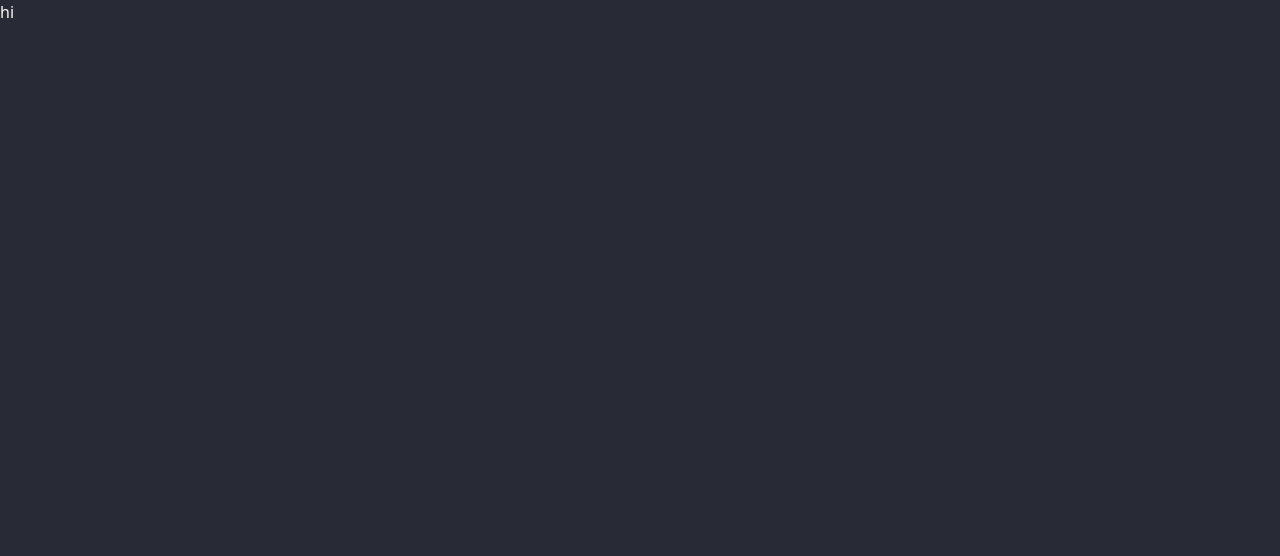
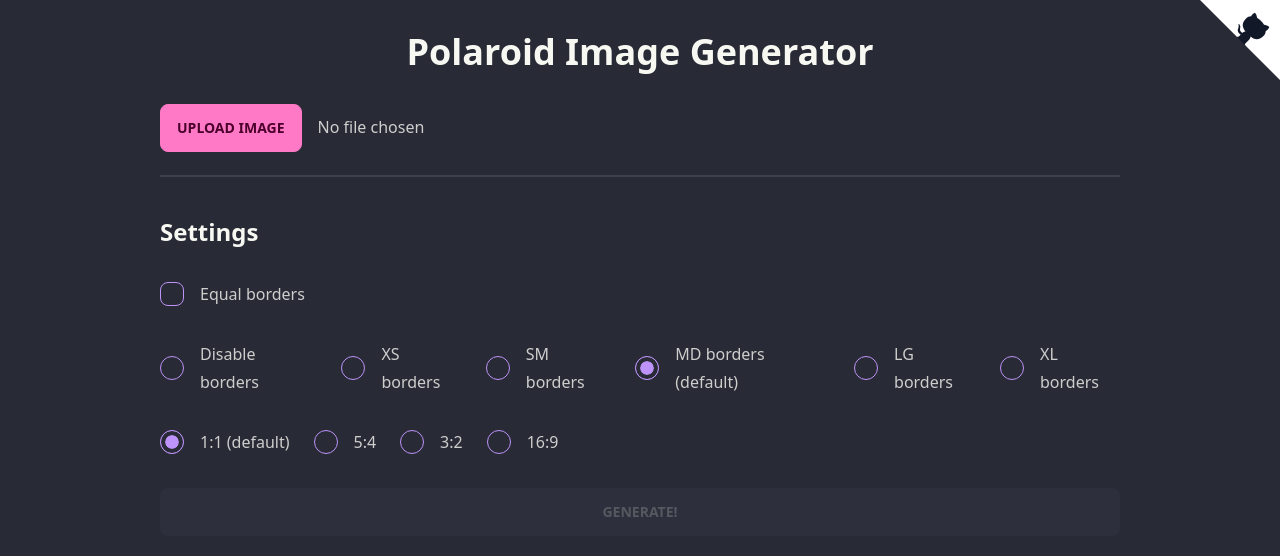
Before and after one commit to Kevin-Cai-dev/polaroid-image-decorator, a Next.js app in the folder frontend/: page / in a window 1280 px wide. Shown: the top 556 px of the page. Built offline with nearby package versions, Linux system fonts and the light colour scheme.

Commit message:
initial frontend settings

```diff
--- /dev/null
+++ b/frontend/src/common/static.tsx
@@ -0,0 +1,55 @@
+export const borderSizes = [
+    {
+        display: 'Disable borders',
+        value: 'disable_borders',
+        group: 'border-size',
+    },
+    {
+        display: 'XS borders',
+        value: 'xs_borders',
+        group: 'border-size',
+    },
+    {
+        display: 'SM borders',
+        value: 'sm_borders',
+        group: 'border-size',
+    },
+    {
+        display: 'MD borders (default)',
+        value: 'md_borders',
+        group: 'border-size',
+    },
+    {
+        display: 'LG borders',
+        value: 'lg_borders',
+        group: 'border-size',
+    },
+    {
+        display: 'XL borders',
+        value: 'xl_borders',
+        group: 'border-size',
+    },
+];
+
+export const aspectRatios = [
+    {
+        display: '1:1 (default)',
+        value: 'ratio_1_1',
+        group: 'aspect-ratio',
+    },
+    {
+        display: '5:4',
+        value: 'ratio_5_4',
+        group: 'aspect-ratio',
+    },
+    {
+        display: '3:2',
+        value: 'ratio_3_2',
+        group: 'aspect-ratio',
+    },
+    {
+        display: '16:9',
+        value: 'ratio_16_9',
+        group: 'aspect-ratio',
+    },
+];
--- /dev/null
+++ b/frontend/src/common/types.tsx
@@ -0,0 +1,5 @@
+export interface InputSettings {
+    evenBorder: boolean;
+    borderWidth: string;
+    aspectRatio: string;
+}
--- /dev/null
+++ b/frontend/src/components/equal-border-toggle.tsx
@@ -0,0 +1,24 @@
+import { Dispatch, SetStateAction } from 'react';
+
+interface Props {
+    isToggled: boolean;
+    handleChange: Dispatch<SetStateAction<boolean>>;
+}
+
+export const EqualBorderToggle = ({ isToggled, handleChange }: Props) => {
+    const onChange = () => {
+        handleChange(!isToggled);
+    };
+
+    return (
+        <div className="flex content-center gap-4">
+            <input
+                type="checkbox"
+                checked={isToggled}
+                onChange={onChange}
+                className="checkbox checkbox-secondary self-center"
+            />
+            <span>Equal borders</span>
+        </div>
+    );
+};
--- /dev/null
+++ b/frontend/src/components/github-corner.tsx
@@ -0,0 +1,29 @@
+export const GithubCorner = () => {
+    return (
+        <a
+            href="https://github.com/kevin-cai-dev/polaroid-image-decorator"
+            target="_blank"
+            className="github-corner absolute top-0 right-0"
+            aria-label="View source on GitHub"
+            rel="noreferrer"
+        >
+            <svg
+                width="80"
+                height="80"
+                viewBox="0 0 250 250"
+                className="absolute top-0 right-0 fill-white text-gray-900"
+                aria-hidden="true"
+            >
+                <path d="M0,0 L115,115 L130,115 L142,142 L250,250 L250,0 Z"></path>
+                <path
+                    d="M128.3,109.0 C113.8,99.7 119.0,89.6 119.0,89.6 C122.0,82.7 120.5,78.6 120.5,78.6 C119.2,72.0 123.4,76.3 123.4,76.3 C127.3,80.9 125.5,87.3 125.5,87.3 C122.9,97.6 130.6,101.9 134.4,103.2"
+                    fill="currentColor"
+                ></path>
+                <path
+                    d="M115.0,115.0 C114.9,115.1 118.7,116.5 119.8,115.4 L133.7,101.6 C136.9,99.2 139.9,98.4 142.2,98.6 C133.8,88.0 127.5,74.4 143.8,58.0 C148.5,53.4 154.0,51.2 159.7,51.0 C160.3,49.4 163.2,43.6 171.4,40.1 C171.4,40.1 176.1,42.5 178.8,56.2 C183.1,58.6 187.2,61.8 190.9,65.4 C194.5,69.0 197.7,73.2 200.1,77.6 C213.8,80.2 216.3,84.9 216.3,84.9 C212.7,93.1 206.9,96.0 205.4,96.6 C205.1,102.4 203.0,107.8 198.3,112.5 C181.9,128.9 168.3,122.5 157.7,114.1 C157.9,116.9 156.7,120.9 152.7,124.9 L141.0,136.5 C139.8,137.7 141.6,141.9 141.8,141.8 Z"
+                    fill="currentColor"
+                ></path>
+            </svg>
+        </a>
+    );
+};
--- /dev/null
+++ b/frontend/src/components/radio.tsx
@@ -0,0 +1,33 @@
+import { Dispatch, SetStateAction } from 'react';
+
+interface Props {
+    data: {
+        display: string;
+        value: string;
+        group: string;
+    };
+    currentValue: string;
+    handleChange: Dispatch<SetStateAction<string>>;
+    disabled?: boolean;
+}
+
+export const Radio = ({
+    data,
+    currentValue,
+    handleChange,
+    disabled = false,
+}: Props) => {
+    return (
+        <span className="flex content-center gap-4">
+            <input
+                type="radio"
+                name={data.group}
+                className="radio radio-secondary self-center"
+                disabled={disabled}
+                onChange={() => handleChange(data.value)}
+                checked={currentValue === data.value}
+            />
+            <span>{data.display}</span>
+        </span>
+    );
+};
--- /dev/null
+++ b/frontend/src/components/settings.tsx
@@ -0,0 +1,55 @@
+import { borderSizes, aspectRatios } from '@common/static';
+import { InputSettings } from '@common/types';
+import { EqualBorderToggle } from '@components/equal-border-toggle';
+import { Radio } from '@components/radio';
+import { useState, useEffect, Dispatch, SetStateAction } from 'react';
+
+interface Props {
+    handleUpdate: Dispatch<SetStateAction<InputSettings | undefined>>;
+}
+
+export const Settings = ({ handleUpdate }: Props) => {
+    const [evenBorder, setEvenBorder] = useState(false);
+    const [borderWidth, setBorderWidth] = useState('md_borders');
+    const [aspectRatio, setAspectRatio] = useState('ratio_1_1');
+
+    useEffect(() => {
+        handleUpdate({
+            evenBorder,
+            borderWidth,
+            aspectRatio,
+        });
+        console.log('updated');
+    }, [handleUpdate, evenBorder, borderWidth, aspectRatio]);
+
+    return (
+        <>
+            <h2 className="mt-4 mb-0">Settings</h2>
+            <EqualBorderToggle
+                isToggled={evenBorder}
+                handleChange={setEvenBorder}
+            />
+            <div className="flex gap-6">
+                {borderSizes.map((data) => (
+                    <Radio
+                        data={data}
+                        currentValue={borderWidth}
+                        handleChange={setBorderWidth}
+                        key={data.value}
+                    />
+                ))}
+            </div>
+            <div className="flex gap-6">
+                {aspectRatios.map((data) => (
+                    <Radio
+                        data={data}
+                        currentValue={aspectRatio}
+                        handleChange={setAspectRatio}
+                        key={data.value}
+                        disabled={evenBorder}
+                    />
+                ))}
+            </div>
+        </>
+    );
+};
--- a/frontend/src/pages/_app.tsx
+++ b/frontend/src/pages/_app.tsx
@@ -1,5 +1,5 @@
+import { ThemeProvider } from 'next-themes';
 import type { AppProps } from 'next/app';
-import { ThemeProvider } from 'next-themes';
 
 import '../styles/globals.css';
 
--- a/frontend/src/pages/index.tsx
+++ b/frontend/src/pages/index.tsx
@@ -1,7 +1,66 @@
+import { InputSettings } from '@common/types';
+import { GithubCorner } from '@components/github-corner';
+import { Settings } from '@components/settings';
 import type { NextPage } from 'next';
+import { useState, useRef, ChangeEvent } from 'react';
 
 const Home: NextPage = () => {
-    return <div>hi</div>;
+    const [selectedFile, setSelectedFile] = useState<File>();
+    const [inputSettings, setInputSettings] = useState<InputSettings>();
+    const hiddenFileInput = useRef<HTMLInputElement>(null);
+
+    const onFileClick = () => {
+        hiddenFileInput.current?.click();
+    };
+
+    const handleUpload = (e: ChangeEvent<HTMLInputElement>) => {
+        e.target.files && setSelectedFile(e.target.files[0]);
+    };
+
+    const createImage = () => {
+        /**
+         * TODO
+         * - Send a POST request with both file and inputSettings in the body
+         * - receive new image from backend and render
+         */
+        console.log(selectedFile);
+        console.log(inputSettings);
+    };
+
+    return (
+        <div className="prose mx-auto max-w-screen-lg p-8">
+            <GithubCorner />
+            <h1 className="text-center font-sans font-bold">
+                Polaroid Image Generator
+            </h1>
+            <input
+                type="file"
+                name="file"
+                id="file-upload"
+                accept=".jpg, .jpeg, .png"
+                ref={hiddenFileInput}
+                className="hidden"
+                onChange={handleUpload}
+            />
+            <button className="btn btn-primary" onClick={onFileClick}>
+                Upload image
+            </button>
+            <span className="pl-4">
+                {selectedFile ? selectedFile.name : 'No file chosen'}
+            </span>
+            <div className="divider" />
+            <div className="flex flex-col gap-8">
+                <Settings handleUpdate={setInputSettings} />
+                <button
+                    className="btn btn-accent"
+                    onClick={createImage}
+                    disabled={!selectedFile}
+                >
+                    Generate!
+                </button>
+            </div>
+        </div>
+    );
 };
 
 export default Home;
```
Also changed, not shown: frontend/tsconfig.json (+6 -1 lines).
